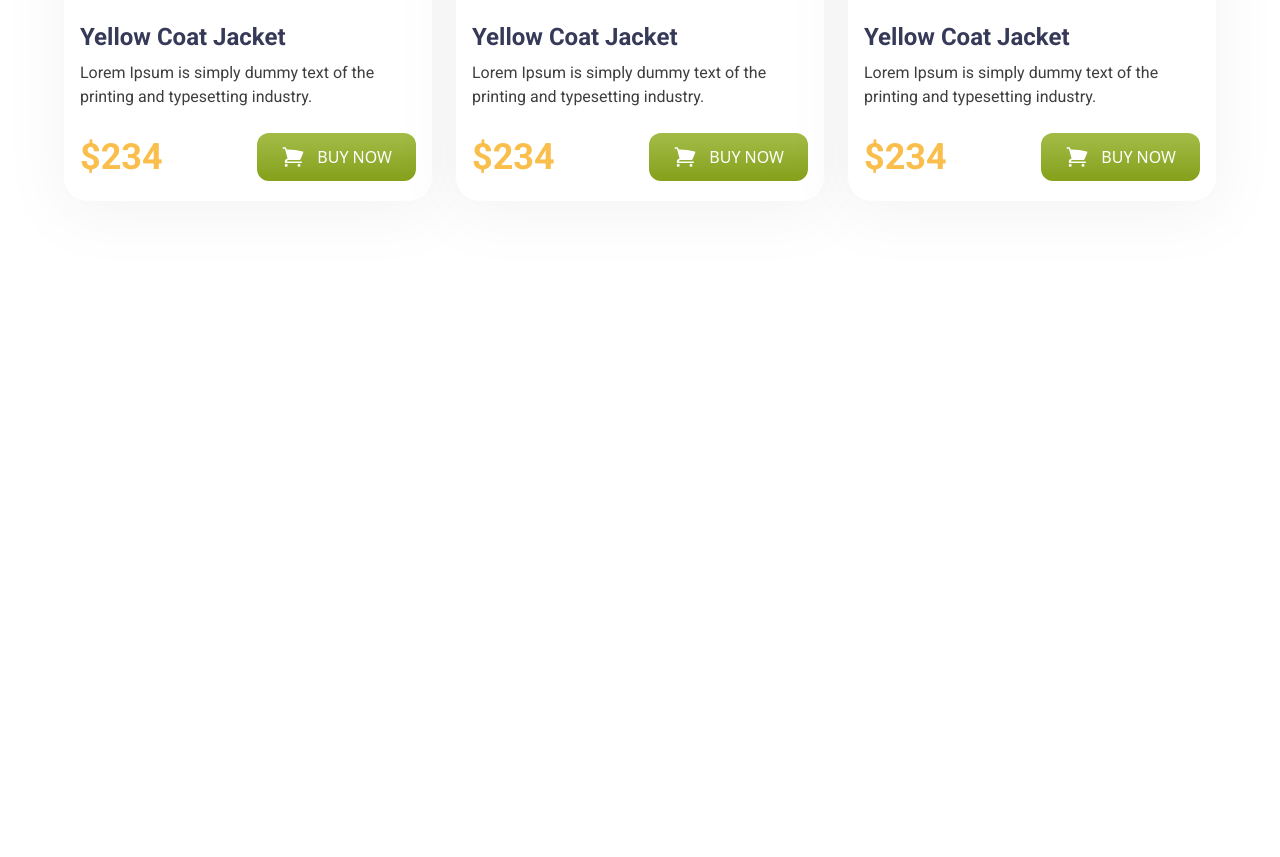
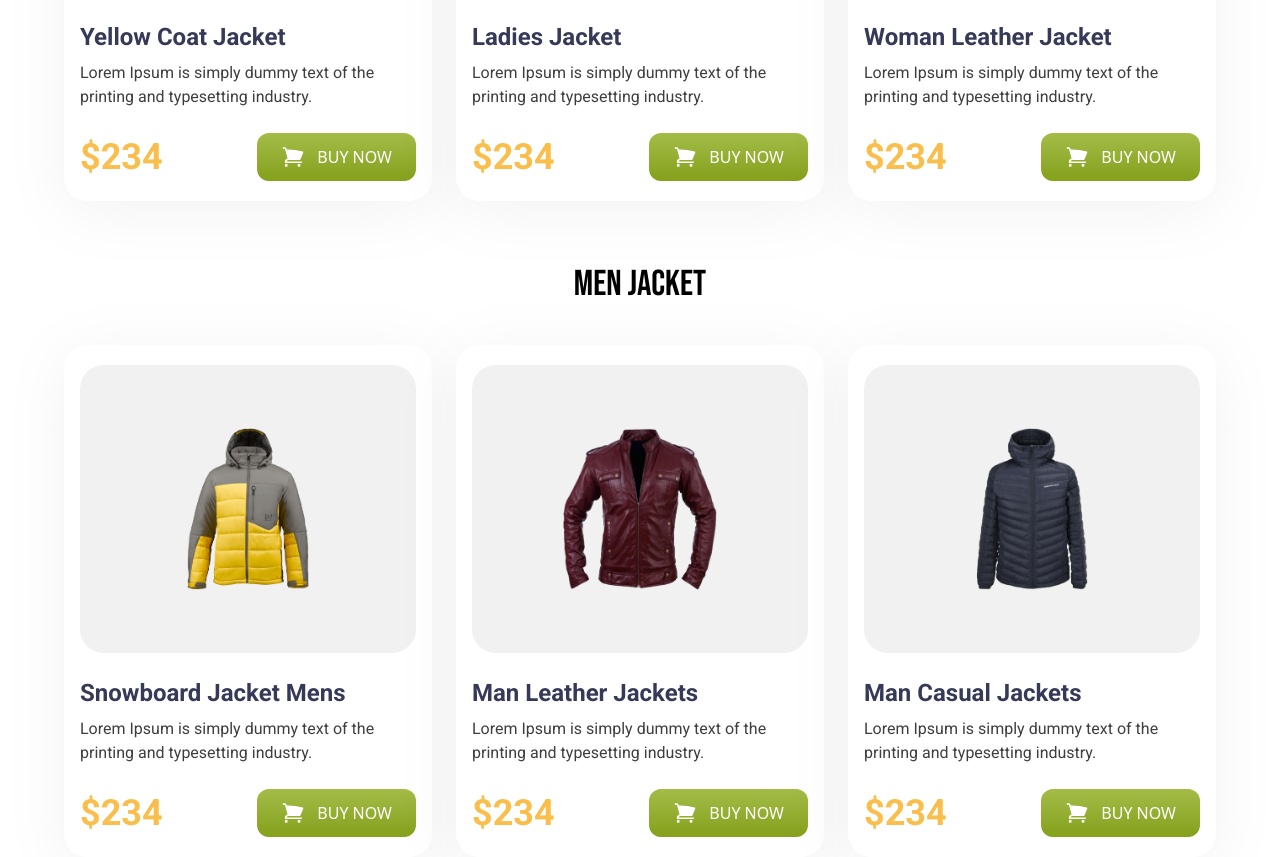
Before and after one commit to yhsunny176/ph-practice-tailwind-1, a website: page index.html in a window 1280 px wide. Shown: the part 1102-1959 px from the top of the page. Before the commit the page ends 1399 px from the top, so only its background shows below. Drawn offline with Linux system fonts and the light colour scheme.

Commit message:
Men Jacket section code added

```diff
--- a/index.html
+++ b/index.html
@@ -65,7 +65,7 @@
 
   <!-- Woman Jacket Section Start -->
   <main class="max-w-dvw">
-    <section class="max-w-9/10 mx-auto pt-14 pb-24 flex flex-col gap-10 justify-center items-center">
+    <section class="max-w-9/10 mx-auto pt-14 flex flex-col gap-10 justify-center items-center">
       <h1 class="font-bebas text-4xl">Woman Jacket</h1>
 
       <div class="w-full grid grid-cols-[repeat(auto-fit,_minmax(min(100%,_300px),_1fr))] gap-6">
@@ -105,7 +105,7 @@
           </div>
 
           <div class="max-w-full h-auto">
-            <h3 class="font-roboto font-bold text-2xl text-black-a2">Yellow Coat Jacket </h3>
+            <h3 class="font-roboto font-bold text-2xl text-black-a2">Ladies Jacket</h3>
             <p class="font-roboto font-normal text-black overflow-ellipsis mt-2">Lorem Ipsum is simply dummy text of the
               printing and typesetting industry.</p>
           </div>
@@ -132,7 +132,7 @@
           </div>
 
           <div class="max-w-full h-auto">
-            <h3 class="font-roboto font-bold text-2xl text-black-a2">Yellow Coat Jacket </h3>
+            <h3 class="font-roboto font-bold text-2xl text-black-a2">Woman Leather Jacket</h3>
             <p class="font-roboto font-normal text-black overflow-ellipsis mt-2">Lorem Ipsum is simply dummy text of the
               printing and typesetting industry.</p>
           </div>
@@ -153,9 +153,105 @@
         </div>
 
       </div>
+
     </section>
+    <!-- Woman Jacket Section End -->
+
+    <!-- Men Jacket Section Start -->
+
+    <section class="max-w-9/10 mx-auto pt-16 flex flex-col gap-10 justify-center items-center">
+      <h1 class="font-bebas text-4xl">Men Jacket</h1>
+
+      <div class="w-full grid grid-cols-[repeat(auto-fit,_minmax(min(100%,_300px),_1fr))] gap-6">
+
+        <div
+          class="grid px-4 py-5 rounded-2xl bg-white drop-shadow-cards row-span-3 grid-rows-subgrid gap-6 rounded-3xl">
+          <div class="bg-card-grey min-h-72 flex justify-center items-center rounded-3xl p-10">
+            <img src="./images/jacket-4.png" alt="" class="max-w-3/5">
+          </div>
+
+          <div class="max-w-full h-auto">
+            <h3 class="font-roboto font-bold text-2xl text-black-a2">Snowboard Jacket Mens</h3>
+            <p class="font-roboto font-normal text-black overflow-ellipsis mt-2">Lorem Ipsum is simply dummy text of the
+              printing and typesetting industry.</p>
+          </div>
+
+          <div class="flex items-center justify-between">
+            <span class="font-roboto font-bold text-4xl text-extrabold text-yellow">$234</span>
+            <a href="#"
+              class="flex gap-3 text-white bg-gradient-to-t from-green-a1 to-green-a2 w-max px-6 py-3 rounded-xl uppercase font-medium">
+              <span><svg xmlns="http://www.w3.org/2000/svg" viewBox="0 0 24 24" fill="currentColor"
+                  class="size-6 text-white">
+                  <path
+                    d="M2.25 2.25a.75.75 0 0 0 0 1.5h1.386c.17 0 .318.114.362.278l2.558 9.592a3.752 3.752 0 0 0-2.806 3.63c0 .414.336.75.75.75h15.75a.75.75 0 0 0 0-1.5H5.378A2.25 2.25 0 0 1 7.5 15h11.218a.75.75 0 0 0 .674-.421 60.358 60.358 0 0 0 2.96-7.228.75.75 0 0 0-.525-.965A60.864 60.864 0 0 0 5.68 4.509l-.232-.867A1.875 1.875 0 0 0 3.636 2.25H2.25ZM3.75 20.25a1.5 1.5 0 1 1 3 0 1.5 1.5 0 0 1-3 0ZM16.5 20.25a1.5 1.5 0 1 1 3 0 1.5 1.5 0 0 1-3 0Z" />
+                </svg>
+              </span>
+              Buy Now
+            </a>
+          </div>
+        </div>
+
+        <div
+          class="grid px-4 py-5 rounded-2xl bg-white drop-shadow-cards row-span-3 grid-rows-subgrid gap-6 rounded-3xl">
+          <div
+            class="flex justify-center items-center bg-card-grey min-h-72 rounded-3xl p-10 flex items-center justify-between">
+            <img src="./images/jacket-5.png" alt="" class="max-w-3/5">
+          </div>
+
+          <div class="max-w-full h-auto">
+            <h3 class="font-roboto font-bold text-2xl text-black-a2">Man Leather Jackets</h3>
+            <p class="font-roboto font-normal text-black overflow-ellipsis mt-2">Lorem Ipsum is simply dummy text of the
+              printing and typesetting industry.</p>
+          </div>
+
+          <div class="flex items-center justify-between">
+            <span class="font-roboto font-bold text-4xl text-extrabold text-yellow">$234</span>
+            <a href="#"
+              class="flex gap-3 text-white bg-gradient-to-t from-green-a1 to-green-a2 w-max px-6 py-3 rounded-xl uppercase font-medium">
+              <span><svg xmlns="http://www.w3.org/2000/svg" viewBox="0 0 24 24" fill="currentColor"
+                  class="size-6 text-white">
+                  <path
+                    d="M2.25 2.25a.75.75 0 0 0 0 1.5h1.386c.17 0 .318.114.362.278l2.558 9.592a3.752 3.752 0 0 0-2.806 3.63c0 .414.336.75.75.75h15.75a.75.75 0 0 0 0-1.5H5.378A2.25 2.25 0 0 1 7.5 15h11.218a.75.75 0 0 0 .674-.421 60.358 60.358 0 0 0 2.96-7.228.75.75 0 0 0-.525-.965A60.864 60.864 0 0 0 5.68 4.509l-.232-.867A1.875 1.875 0 0 0 3.636 2.25H2.25ZM3.75 20.25a1.5 1.5 0 1 1 3 0 1.5 1.5 0 0 1-3 0ZM16.5 20.25a1.5 1.5 0 1 1 3 0 1.5 1.5 0 0 1-3 0Z" />
+                </svg>
+              </span>
+              Buy Now
+            </a>
+          </div>
+        </div>
+
+        <div
+          class="grid px-4 py-5 rounded-2xl bg-white drop-shadow-cards row-span-3 grid-rows-subgrid gap-6 rounded-3xl">
+          <div class="flex justify-center items-center bg-card-grey min-h-72 rounded-3xl p-10">
+            <img src="./images/jacket-6.png" alt="" class="max-w-3/5">
+          </div>
+
+          <div class="max-w-full h-auto">
+            <h3 class="font-roboto font-bold text-2xl text-black-a2">Man Casual Jackets</h3>
+            <p class="font-roboto font-normal text-black overflow-ellipsis mt-2">Lorem Ipsum is simply dummy text of the
+              printing and typesetting industry.</p>
+          </div>
+
+          <div class="flex items-center justify-between">
+            <span class="font-roboto font-bold text-4xl text-extrabold text-yellow">$234</span>
+            <a href="#"
+              class="flex gap-3 text-white bg-gradient-to-t from-green-a1 to-green-a2 w-max px-6 py-3 rounded-xl uppercase font-medium">
+              <span><svg xmlns="http://www.w3.org/2000/svg" viewBox="0 0 24 24" fill="currentColor"
+                  class="size-6 text-white">
+                  <path
+                    d="M2.25 2.25a.75.75 0 0 0 0 1.5h1.386c.17 0 .318.114.362.278l2.558 9.592a3.752 3.752 0 0 0-2.806 3.63c0 .414.336.75.75.75h15.75a.75.75 0 0 0 0-1.5H5.378A2.25 2.25 0 0 1 7.5 15h11.218a.75.75 0 0 0 .674-.421 60.358 60.358 0 0 0 2.96-7.228.75.75 0 0 0-.525-.965A60.864 60.864 0 0 0 5.68 4.509l-.232-.867A1.875 1.875 0 0 0 3.636 2.25H2.25ZM3.75 20.25a1.5 1.5 0 1 1 3 0 1.5 1.5 0 0 1-3 0ZM16.5 20.25a1.5 1.5 0 1 1 3 0 1.5 1.5 0 0 1-3 0Z" />
+                </svg>
+              </span>
+              Buy Now
+            </a>
+          </div>
+        </div>
+
+      </div>
+
+    <!-- Men Jacket Section End -->
   </main>
-  <!-- Woman Jacket Section End -->
+
+
 
 
 
```
Also changed, not shown: dist/styles.css.
